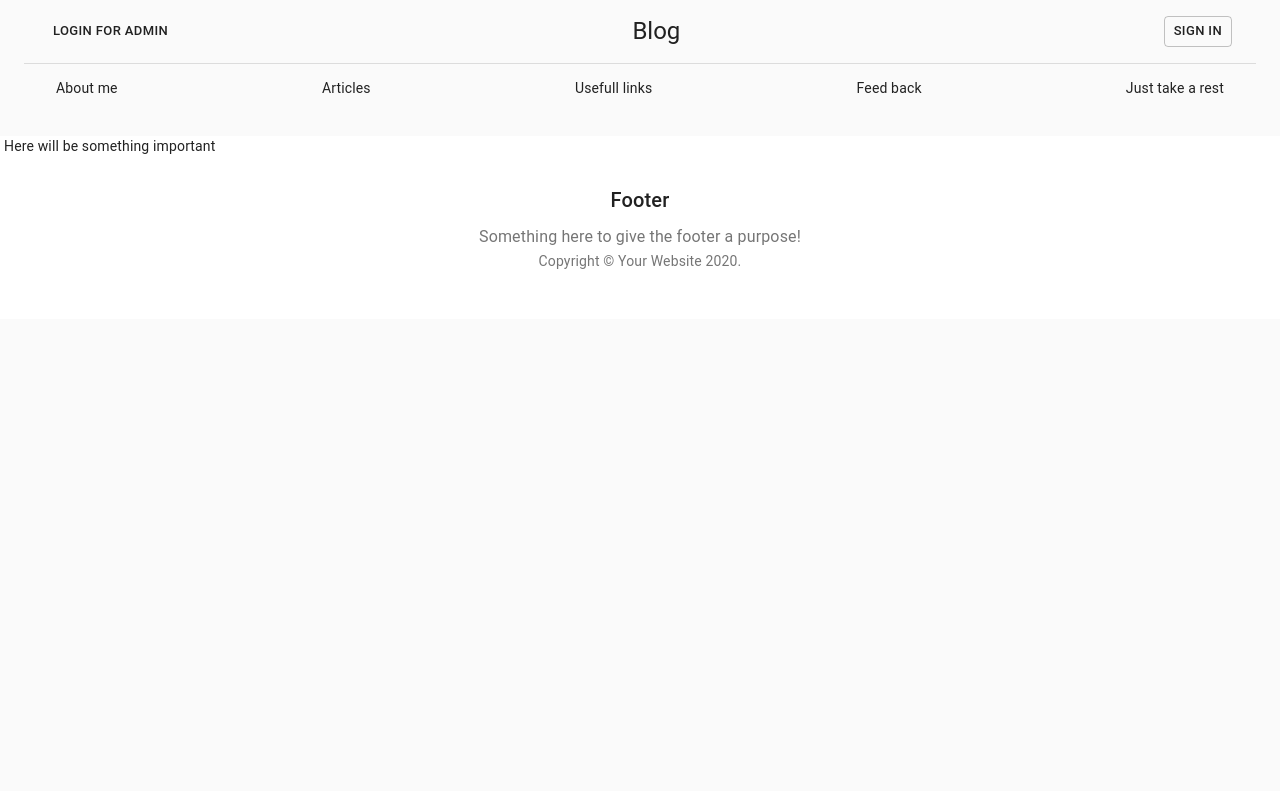
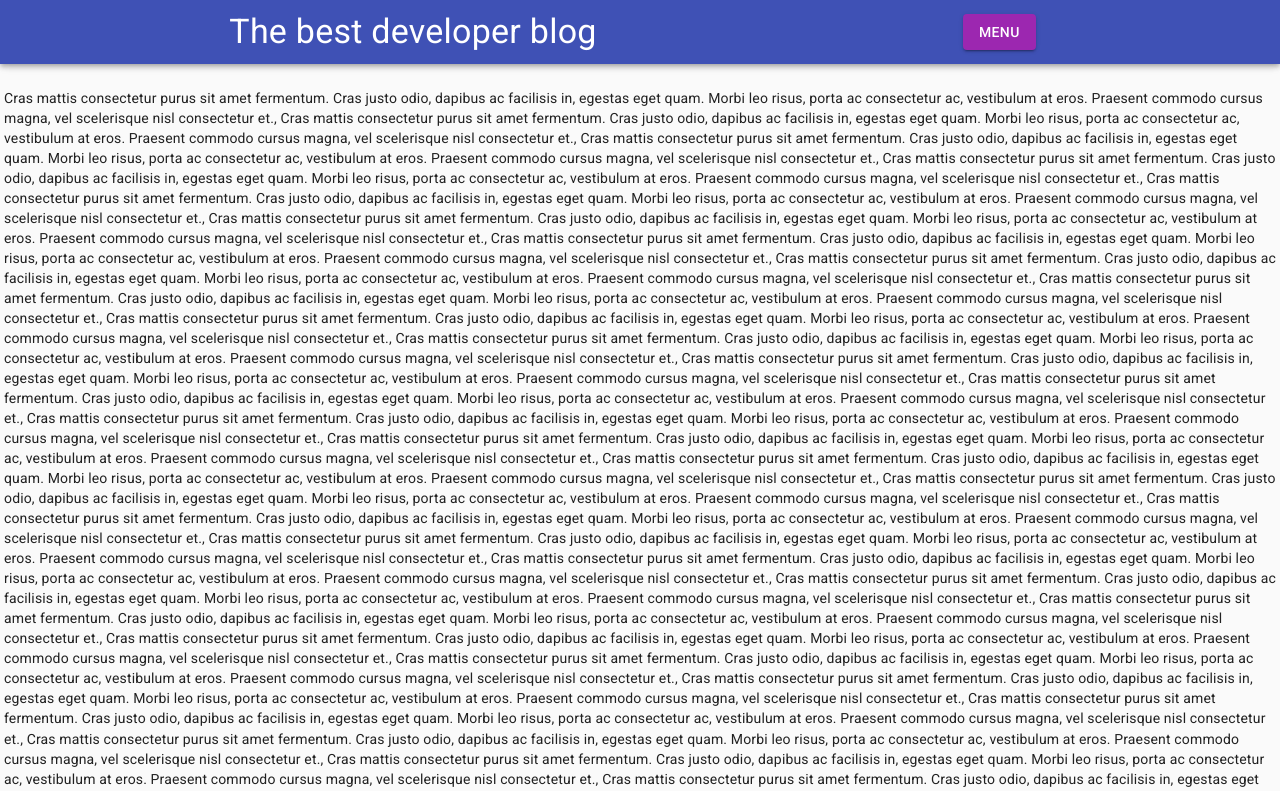
Before and after one commit to yaroslavShelest/my-blog-react, a React (Create React App) app in the folder my-blog-react/: page /main in a window 1280 px wide. Shown: the top 791 px of the page. Built offline with nearby package versions, Linux system fonts and the light colour scheme.

Commit message:
added some styles

```diff
--- a/my-blog-react/package.json
+++ b/my-blog-react/package.json
@@ -4,6 +4,8 @@
   "private": true,
   "dependencies": {
     "@material-ui/core": "^4.9.7",
+    "@material-ui/icons": "^4.9.1",
+    "@material-ui/lab": "^4.0.0-alpha.46",
     "@testing-library/jest-dom": "^4.2.4",
     "@testing-library/react": "^9.3.2",
     "@testing-library/user-event": "^7.1.2",
--- a/my-blog-react/public/index.html
+++ b/my-blog-react/public/index.html
@@ -12,6 +12,8 @@
       name="description"
       content="Web site created using create-react-app"
     />
+    <link rel="stylesheet" href="https://fonts.googleapis.com/css?family=Roboto:300,400,500,700&display=swap" />
+    <link rel="stylesheet" href="https://fonts.googleapis.com/icon?family=Material+Icons" />
     <link rel="apple-touch-icon" href="%PUBLIC_URL%/logo192.png" />
     <!--
       manifest.json provides metadata used when your web app is installed on a
--- a/my-blog-react/src/App.js
+++ b/my-blog-react/src/App.js
@@ -1,40 +1,22 @@
 import React from 'react';
-import { makeStyles } from '@material-ui/core/styles';
 import CssBaseline from '@material-ui/core/CssBaseline';
-import Grid from '@material-ui/core/Grid';
 import Container from '@material-ui/core/Container';
-
-
+import Box from '@material-ui/core/Box';
+import Routes from './routes';
 import HeaderContainer from './Containers/HeaderContainer';
-import MySkillsContainer from './Containers/MySkillsContainer';
 import FooterContainer from './Containers/FooterContainer';
-import MainPageContainer from './Containers/MainPageContainer';
-import { Route, Switch, Redirect } from 'react-router-dom';
-
-
-
-
-
 
 
 const sections = [
-  { title: 'About me', url: '#' },
-  { title: 'Articles', url: '#' },
-  { title: 'Usefull links', url: '#' },
+  { title: 'About me', url: '/skills' },
+  { title: 'Articles', url: 'main' },
+  { title: 'Usefull links', url: '/123' },
   { title: 'Feed back', url: '#' },
   { title: 'Just take a rest', url: '#' },
 ];
 
 
 
-const mainFeaturedPost = {
-  title: 'Title of a longer featured blog post',
-  description:
-    "Multiple lines of text that form the lede, informing new readers quickly and efficiently about what's most interesting in this post's contents.",
-  image: 'https://source.unsplash.com/random',
-  imgText: 'main image description',
-  linkText: 'Continue reading…',
-};
 
 
 function App() {
@@ -48,41 +30,15 @@ function App() {
       <Container maxWidth="lg">
         <HeaderContainer title="Blog" sections={sections} />
 
+        <Box my={2} >
         <main>
-
-
-
-      <Switch>
-
-        <Route exact path='/' render={ () => <Redirect to={"/profile"} /> } />
-        <Route path='/skills' render={() => <MySkillsContainer post={mainFeaturedPost} />} />
-        <Route exact path='/main' render={ () => <MainPageContainer /> } />
-        <Route path='/facebook' render={() => <div>Facebook</div>} />
-            <Route path='/login' render={() => <div>login</div>} />
-          <Route path='*' render={() => <div>404 NOT FOUND</div>} />
-    </Switch>
-
-
-
-
-
-
-
-
-
-
-
-
-
-
-
-
-
-
+          <Routes />
         </main>
 
+        </Box>
       </Container>
-    <FooterContainer title="Footer" description="Something here to give the footer a purpose!" />
+
+      <FooterContainer title="Thanks for wathcing" description="Something here to give the footer a purpose!" />
     </React.Fragment>
   );
 }
--- /dev/null
+++ b/my-blog-react/src/Components/Common/Anchor.jsx
@@ -0,0 +1,70 @@
+import { makeStyles } from '@material-ui/core/styles';
+import Toolbar from '@material-ui/core/Toolbar';
+import useScrollTrigger from '@material-ui/core/useScrollTrigger';
+import Fab from '@material-ui/core/Fab';
+import KeyboardArrowUpIcon from '@material-ui/icons/KeyboardArrowUp';
+import Zoom from '@material-ui/core/Zoom';
+import React from 'react';
+import PropTypes from 'prop-types';
+
+const useStyles = makeStyles(theme => ({
+  root: {
+    position: 'fixed',
+    bottom: theme.spacing(2),
+    right: theme.spacing(2),
+  },
+}));
+
+function ScrollTop(props) {
+  const { children, window } = props;
+  const classes = useStyles();
+  // Note that you normally won't need to set the window ref as useScrollTrigger
+  // will default to window.
+  // This is only being set here because the demo is in an iframe.
+  const trigger = useScrollTrigger({
+    target: window ? window() : undefined,
+    disableHysteresis: true,
+    threshold: 100,
+  });
+
+  const handleClick = event => {
+    const anchor = (event.target.ownerDocument || document).querySelector('#back-to-top-anchor');
+
+    if (anchor) {
+      anchor.scrollIntoView({ behavior: 'smooth', block: 'center' });
+    }
+  };
+
+  return (
+    <Zoom in={trigger}>
+      <div onClick={handleClick} role="presentation" className={classes.root}>
+        {children}
+      </div>
+    </Zoom>
+  );
+}
+
+ScrollTop.propTypes = {
+  children: PropTypes.element.isRequired,
+  /**
+   * Injected by the documentation to work in an iframe.
+   * You won't need it on your project.
+   */
+  window: PropTypes.func,
+};
+
+export default function Anchor(props) {
+  return (
+    <React.Fragment>
+
+      <Toolbar id="back-to-top-anchor" />
+
+      <ScrollTop {...props}>
+        <Fab color="secondary" size="small" aria-label="scroll back to top">
+          <KeyboardArrowUpIcon />
+        </Fab>
+      </ScrollTop>
+
+    </React.Fragment>
+  );
+}
--- a/my-blog-react/src/Components/Footer.jsx
+++ b/my-blog-react/src/Components/Footer.jsx
@@ -10,7 +10,7 @@ function Copyright() {
       {'Copyright © '}
       <Link color="inherit" href="https://material-ui.com/">
         Your Website
-      </Link>{' '}
+      </Link>
       {new Date().getFullYear()}
       {'.'}
     </Typography>
@@ -19,8 +19,8 @@ function Copyright() {
 
 const useStyles = makeStyles(theme => ({
   footer: {
-    backgroundColor: theme.palette.background.paper,
-    // marginTop: theme.spacing(8),
+    backgroundColor: "#3f51b5",
+    marginTop: theme.spacing(8),
     padding: theme.spacing(6, 0),
   },
 }));
--- a/my-blog-react/src/Components/Header.jsx
+++ b/my-blog-react/src/Components/Header.jsx
@@ -1,74 +1,32 @@
-import React from 'react';
-import { makeStyles } from '@material-ui/core/styles';
-import Toolbar from '@material-ui/core/Toolbar';
-import Button from '@material-ui/core/Button';
-import IconButton from '@material-ui/core/IconButton';
-// import SearchIcon from '@material-ui/icons/Search';
+import React from "react";
+import AppBar from "@material-ui/core/AppBar";
+import Toolbar from "@material-ui/core/Toolbar";
+import CssBaseline from "@material-ui/core/CssBaseline";
+import Grid from "@material-ui/core/Grid";
+import Anchor from "./Common/Anchor";
+import HeaderTopMenu from "./HeaderTopMenu";
 import Typography from '@material-ui/core/Typography';
-import Link from '@material-ui/core/Link';
-
-const useStyles = makeStyles(theme => ({
-  toolbar: {
-    borderBottom: `1px solid ${theme.palette.divider}`,
-  },
-  toolbarTitle: {
-    flex: 1,
-  },
-  toolbarSecondary: {
-    justifyContent: 'space-between',
-    overflowX: 'auto',
-  },
-  toolbarLink: {
-    padding: theme.spacing(1),
-    flexShrink: 0,
-  },
-}));
-
-
-
-
-
 
 export default function Header(props) {
-
-  const classes = useStyles();
-  const { sections, title } = props;
-
   return (
     <React.Fragment>
-      <Toolbar className={classes.toolbar}>
-        <Button size="small">Login for Admin</Button>
-        <Typography
-          component="h2"
-          variant="h5"
-          color="inherit"
-          align="center"
-          noWrap
-          className={classes.toolbarTitle}
-        >
-          {title}
-        </Typography>
-        <IconButton>
-          {/* <SearchIcon /> */}
-        </IconButton>
-        <Button variant="outlined" size="small">
-          Sign in
-        </Button>
-      </Toolbar>
-      <Toolbar component="nav" variant="dense" className={classes.toolbarSecondary}>
-        {sections.map(section => (
-          <Link
-            color="inherit"
-            noWrap
-            key={section.title}
-            variant="body2"
-            href={section.url}
-            className={classes.toolbarLink}
-          >
-            {section.title}
-          </Link>
-        ))}
-      </Toolbar>
+      <CssBaseline />
+
+      <AppBar>
+        <Toolbar>
+          <Grid container direction="row" justify="flex-end" alignItems="center">
+            <Grid item xs={5}>
+              <Typography variant="h4" >The best developer blog</Typography>
+            </Grid>
+
+            <Grid item xs={5} >
+              <HeaderTopMenu {...props}/>
+            </Grid>
+          </Grid>
+        </Toolbar>
+      </AppBar>
+
+      <Anchor />
     </React.Fragment>
   );
 }
--- /dev/null
+++ b/my-blog-react/src/Components/HeaderTopMenu.jsx
@@ -0,0 +1,122 @@
+import React from "react";
+import clsx from "clsx";
+import { makeStyles } from "@material-ui/core/styles";
+import Drawer from "@material-ui/core/Drawer";
+import Button from "@material-ui/core/Button";
+import List from "@material-ui/core/List";
+import Divider from "@material-ui/core/Divider";
+import ListItem from "@material-ui/core/ListItem";
+import ListItemIcon from "@material-ui/core/ListItemIcon";
+import ListItemText from "@material-ui/core/ListItemText";
+import InboxIcon from "@material-ui/icons/MoveToInbox";
+import MailIcon from "@material-ui/icons/Mail";
+import Grid from "@material-ui/core/Grid";
+import { withStyles } from '@material-ui/core/styles';
+import { green, purple } from '@material-ui/core/colors';
+import {NavLink} from "react-router-dom";
+
+const ColorButton = withStyles(theme => ({
+  root: {
+    color: theme.palette.getContrastText(purple[500]),
+    backgroundColor: purple[500],
+    "&:hover": {
+      backgroundColor: green[700]
+    }
+  }
+}))(Button);
+
+const useStyles = makeStyles(theme => ({
+  list: {
+    width: 250
+  },
+  fullList: {
+    width: "auto"
+  },
+  margin: {
+    margin: theme.spacing(1)
+  }
+}));
+
+
+export default function HeaderTopMenu({sections}) {
+
+  const classes = useStyles();
+  const [state, setState] = React.useState({
+    top: false,
+    left: false,
+    bottom: false,
+    right: false
+  });
+
+  const toggleDrawer = (anchor, open) => event => {
+    if (
+      event.type === "keydown" &&
+      (event.key === "Tab" || event.key === "Shift")
+    ) {
+      return;
+    }
+
+    setState({ ...state, [anchor]: open });
+  };
+
+  const list = anchor => (
+    <div
+      className={clsx(classes.list, {
+        [classes.fullList]: anchor === "top" || anchor === "bottom"
+      })}
+      role="presentation"
+      onClick={toggleDrawer(anchor, false)}
+      onKeyDown={toggleDrawer(anchor, false)}
+    >
+      <List>
+        <Grid container direction="row" justify="space-around" alignItems="center">
+        {["Inbox", "Starred", "Send email", "Drafts"].map((text, index) => (
+          <Grid item xs={2}>
+          <ListItem
+          button
+          key={text}>
+            <ListItemIcon>
+              {index % 2 === 0 ? <InboxIcon /> : <MailIcon />}
+            </ListItemIcon>
+            <ListItemText  primary={text} />
+          </ListItem>
+          </Grid>
+        ))}
+        </Grid>
+      </List>
+      <Divider />
+    </div>
+  );
+
+  return (
+    <div>
+      <React.Fragment>
+        <Grid
+          container
+          direction="row"
+          justify="center"
+          alignItems="baseline"
+        >
+          <Grid item>
+            <ColorButton
+              variant="contained"
+              color="primary"
+              className={classes.margin}
+              onClick={toggleDrawer("top", true)}
+            >
+              Menu
+            </ColorButton>
+          </Grid>
+        </Grid>
+
+        <Drawer
+          anchor={"top"}
+          open={state["top"]}
+          onClose={toggleDrawer("top", false)}
+        >
+          {list("top")}
+        </Drawer>
+      </React.Fragment>
+    </div>
+  );
+}
--- a/my-blog-react/src/Components/MainPage.jsx
+++ b/my-blog-react/src/Components/MainPage.jsx
@@ -14,7 +14,14 @@ export default function MySkills(props) {
 
   return (
     <Grid container spacing={5} className={classes.mainGrid}>
-      {"Here will be something important"}
+       {[...new Array(30)]
+            .map(
+              () => `Cras mattis consectetur purus sit amet fermentum.
+Cras justo odio, dapibus ac facilisis in, egestas eget quam.
+Morbi leo risus, porta ac consectetur ac, vestibulum at eros.
+Praesent commodo cursus magna, vel scelerisque nisl consectetur et.,`
+            )
+            .join('\n')}
     </Grid>
   );
 }
--- a/my-blog-react/src/Components/MySkills.jsx
+++ b/my-blog-react/src/Components/MySkills.jsx
@@ -56,6 +56,7 @@ export default function MySkills(props) {
               {post.linkText}
             </Link>
           </div>
+
         </Grid>
       </Grid>
     </Paper>
--- /dev/null
+++ b/my-blog-react/src/routes.js
@@ -0,0 +1,36 @@
+import React from 'react';
+import MySkillsContainer from './Containers/MySkillsContainer';
+import MainPageContainer from './Containers/MainPageContainer';
+import { Route, Switch, Redirect } from 'react-router-dom';
+
+
+
+const mainFeaturedPost = {
+    title: 'Title of a longer featured blog post',
+    description:
+      "Multiple lines of text that form the lede, informing new readers quickly and efficiently about what's most interesting in this post's contents.",
+    image: 'https://source.unsplash.com/random',
+    imgText: 'main image description',
+    linkText: 'Continue reading…',
+  };
+
+
+
+
+function Routes() {
+
+    return (
+        <Switch>
+            <Route exact path='/' render={() => <Redirect to={"/main"} />} />
+            <Route path='/skills' render={() => <MySkillsContainer post={mainFeaturedPost} />} />
+            <Route exact path='/main' render={() => <MainPageContainer />} />
+            <Route path='/facebook' render={() => <div>Facebook</div>} />
+            <Route path='/login' render={() => <div>login</div>} />
+            <Route path='*' render={() => <div>404 NOT FOUND</div>} />
+        </Switch>
+
+
+    );
+}
+
+export default Routes;
```
Also changed, not shown: 1 other file (tests, documents, lock files or other folders). Lines whose indentation alone changed are shown as unchanged.
